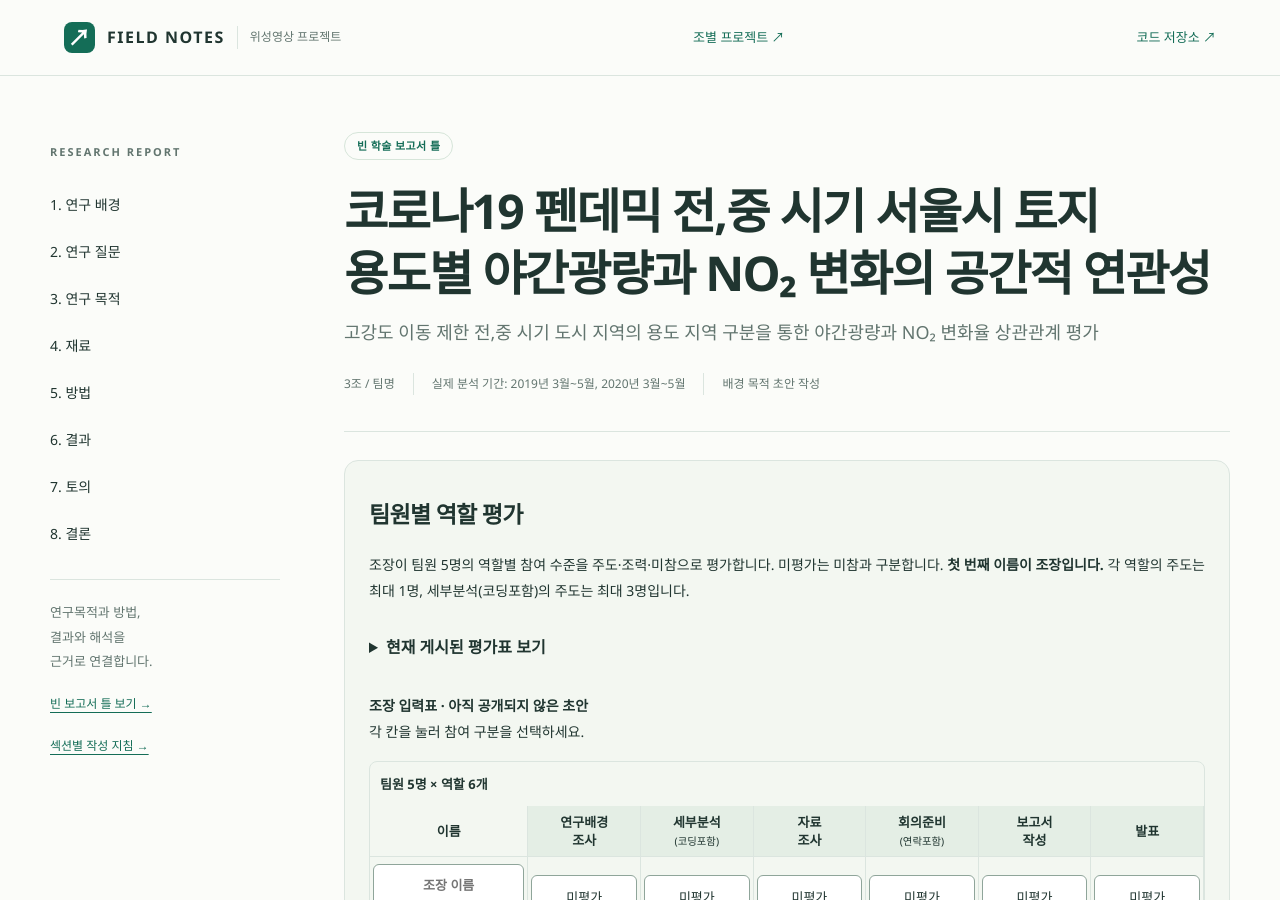
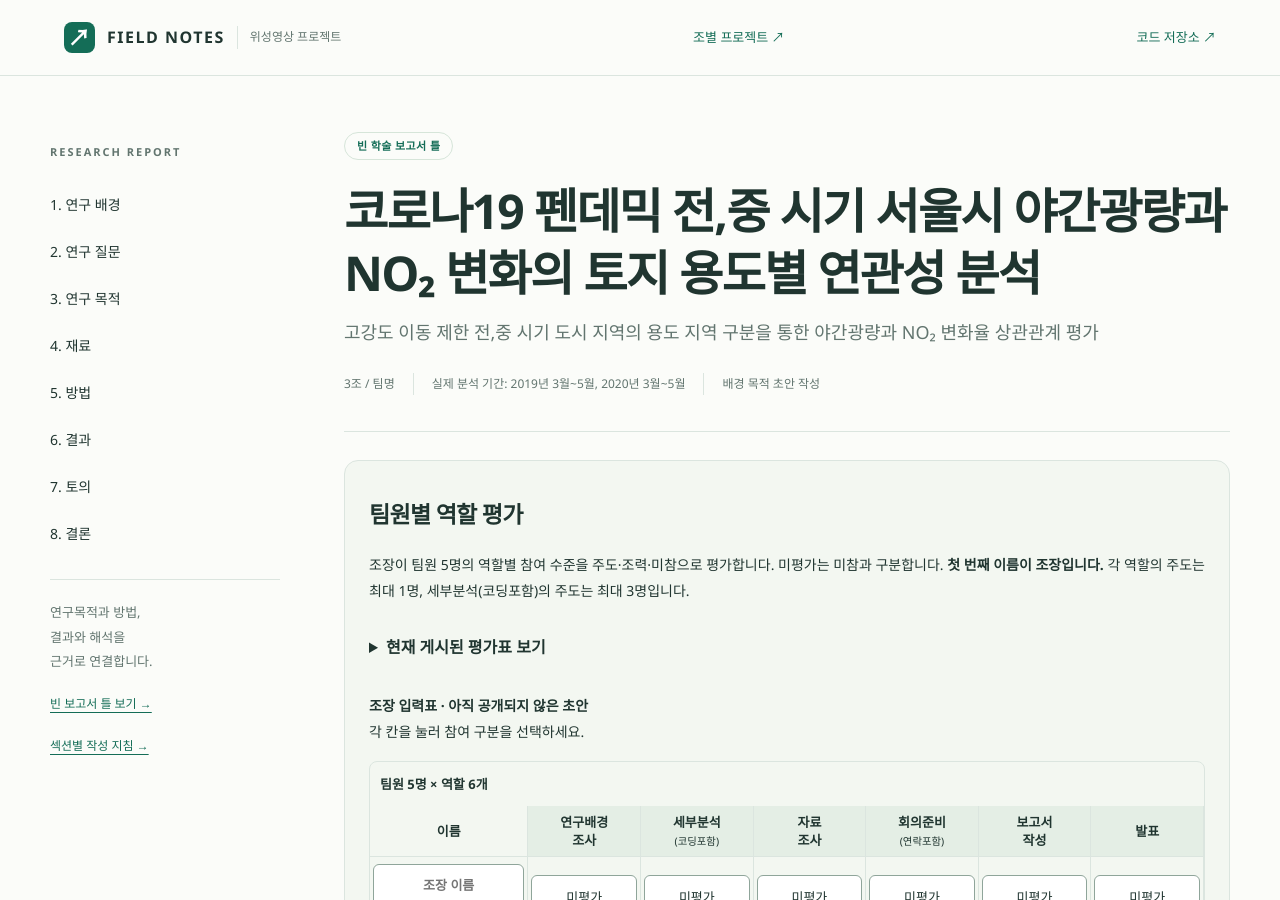
Before and after one commit to rlawkdgns3550-cmyk/surveying2_team03, a Jekyll site: the page built from docs/index.md, in a window 1280 px wide and 900 px high. Built offline with Jekyll 4.4.1, drawn with Linux system fonts in a browser that asks for light colours.

Commit message:
Update title for spatial analysis of nighttime light

```diff
--- a/docs/index.md
+++ b/docs/index.md
@@ -1,6 +1,6 @@
 ---
 layout: report
-title: "코로나19 펜데믹 전,중 시기 서울시 토지 용도별 야간광량과 NO₂ 변화의 공간적 연관성"
+title: "코로나19 펜데믹 전,중 시기 서울시 야간광량과 NO₂ 변화의 토지 용도별 연관성 분석"
 subtitle: "고강도 이동 제한 전,중 시기 도시 지역의 용도 지역 구분을 통한 야간광량과 NO₂ 변화율 상관관계 평가"
 team: "3조 / 팀명"
 period: "실제 분석 기간: 2019년 3월~5월, 2020년 3월~5월"
```
